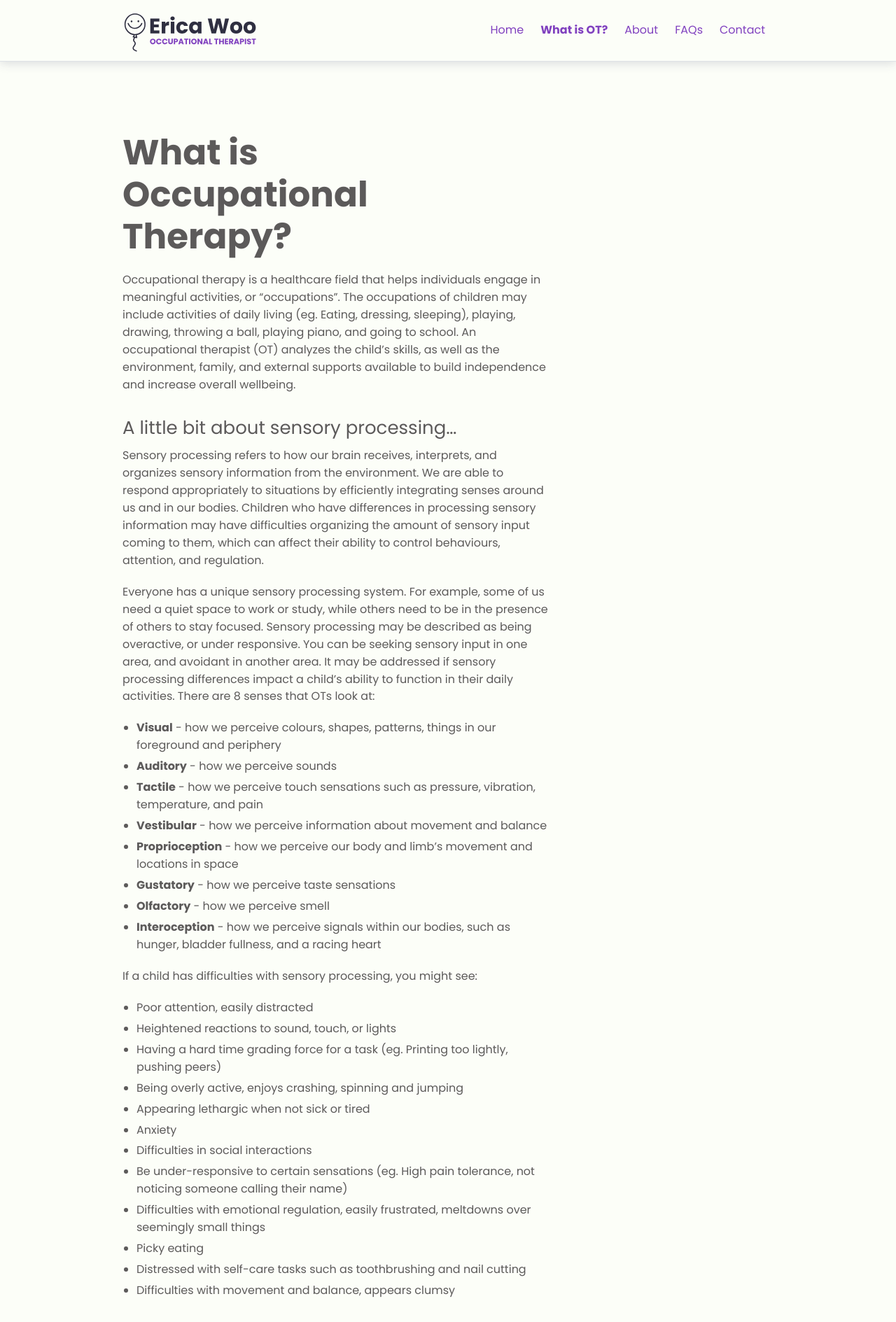
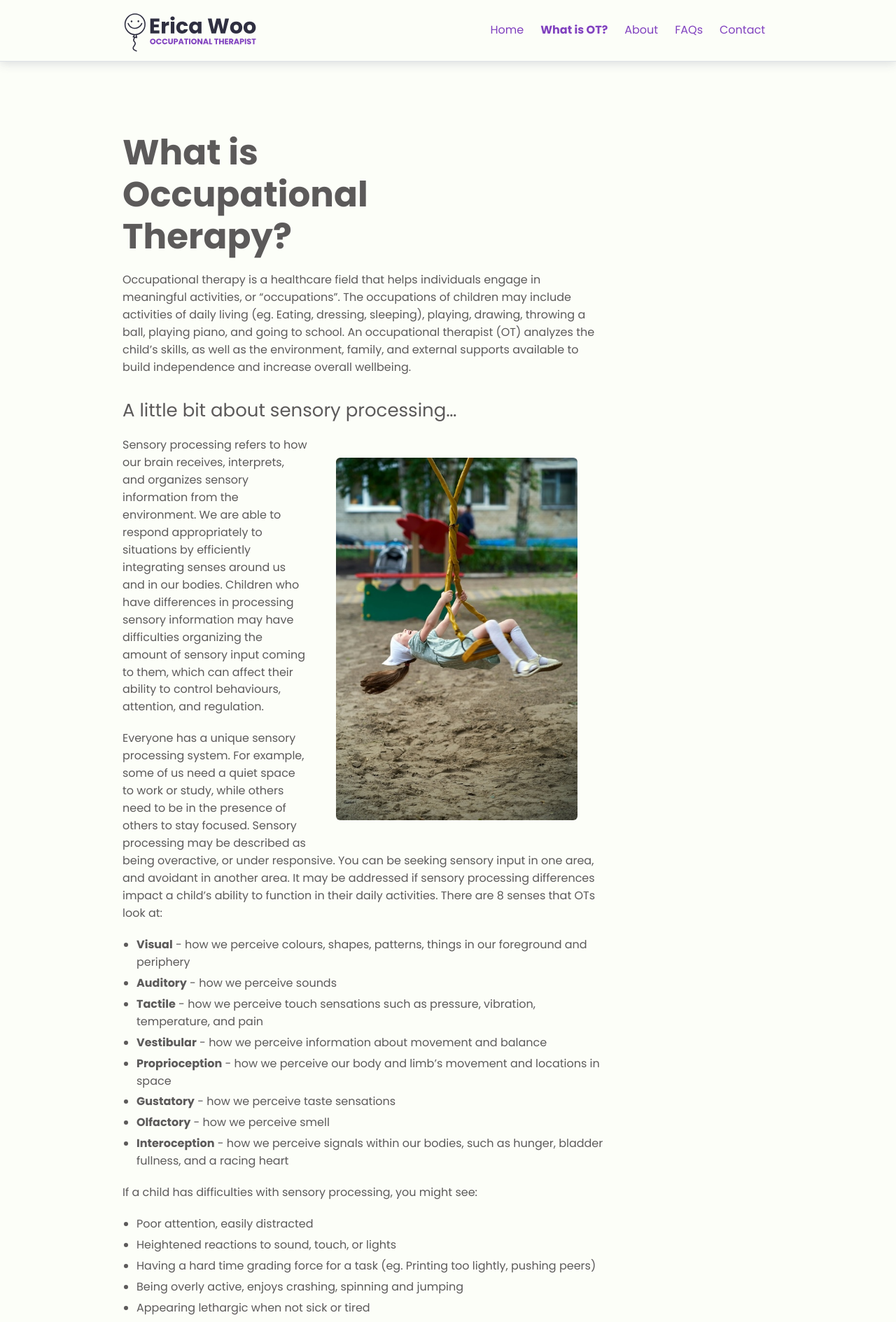
Before and after one commit to ericawoo/erica-website, a Jekyll site: the page built from what-is-ot.md, in a window 1280 px wide. Shown: the top 1889 px of the page at 70% size. Built offline with Jekyll 4.4.1, drawn with Linux system fonts in a browser that asks for light colours.

Commit message:
Add images to What is OT

```diff
--- a/_config.yml
+++ b/_config.yml
@@ -1,4 +1,4 @@
-baseurl: "/"
+baseurl: ""
 permalink: pretty
 title: Erica Woo | Pediatric Occupational Therapist in Calgary, AB
 email: ericawoo@gmail.com
--- a/_layouts/page.html
+++ b/_layouts/page.html
@@ -5,7 +5,7 @@ bodyClass: "page-basic"
 
 <div class="container pb-6 pt-6 pt-md-10 pb-md-10">
     <div class="row justify-content-start">
-        <div class="col-12 col-md-8">
+        <div class="col-12 col-md-8 col-lg-9">
             <div class="service service-single">
                 <h1 class="title">{{page.title}}</h1>
                 <div class="content">{{content}}</div>
--- a/what-is-ot.md
+++ b/what-is-ot.md
@@ -7,6 +7,8 @@ description: What is Occupational Therapy?
 Occupational therapy is a healthcare field that helps individuals engage in meaningful activities, or “occupations”. The occupations of children may include activities of daily living (eg. Eating, dressing, sleeping), playing, drawing, throwing a ball, playing piano, and going to school. An occupational therapist (OT) analyzes the child’s skills, as well as the environment, family, and external supports available to build independence and increase overall wellbeing.
 
 ## A little bit about sensory processing…
+
+![A child playing on a swing]({{ site.baseurl }}/images/what-is-ot/andrey-k-7ebAmGFd8L4-unsplash.jpg){: .w-50 .float-end .rounded .m-4}
 
 Sensory processing refers to how our brain receives, interprets, and organizes sensory information from the environment. We are able to respond appropriately to situations by efficiently integrating senses around us and in our bodies. Children who have differences in processing sensory information may have difficulties organizing the amount of sensory input coming to them, which can affect their ability to control behaviours, attention, and regulation.
 
```
Also changed, not shown: other parts of what-is-ot.md (+2 -0 lines), images/what-is-ot/andrey-k-7ebAmGFd8L4-unsplash.jpg (added), images/what-is-ot/gaurav-verma-F6CD8mRjJJk-unsplash.jpg (added).
